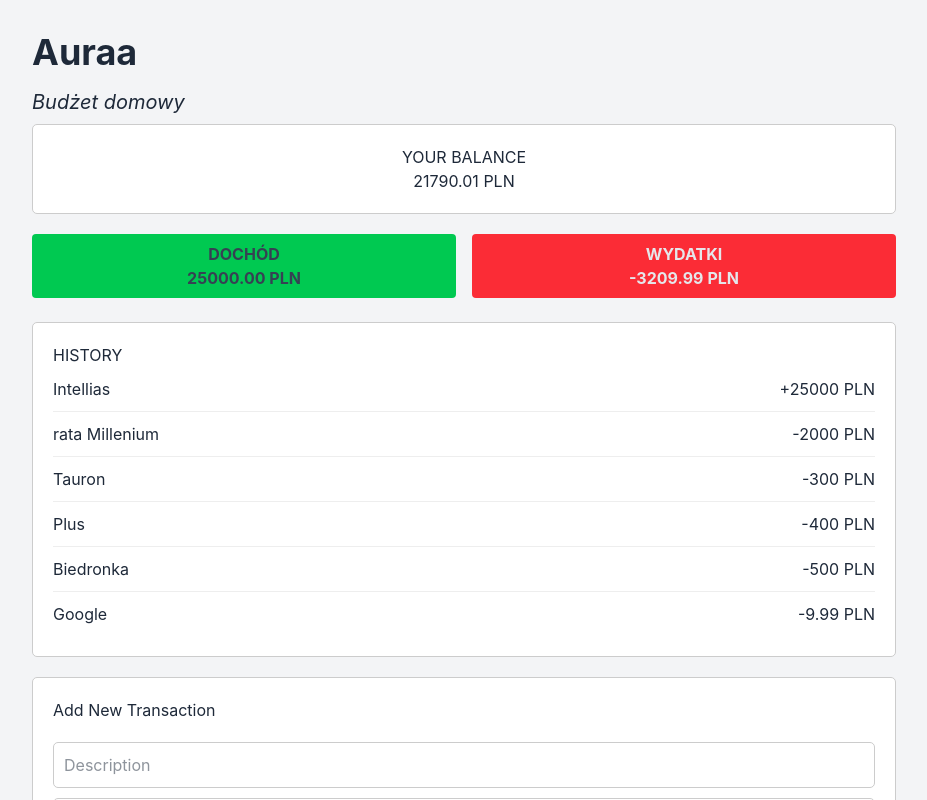
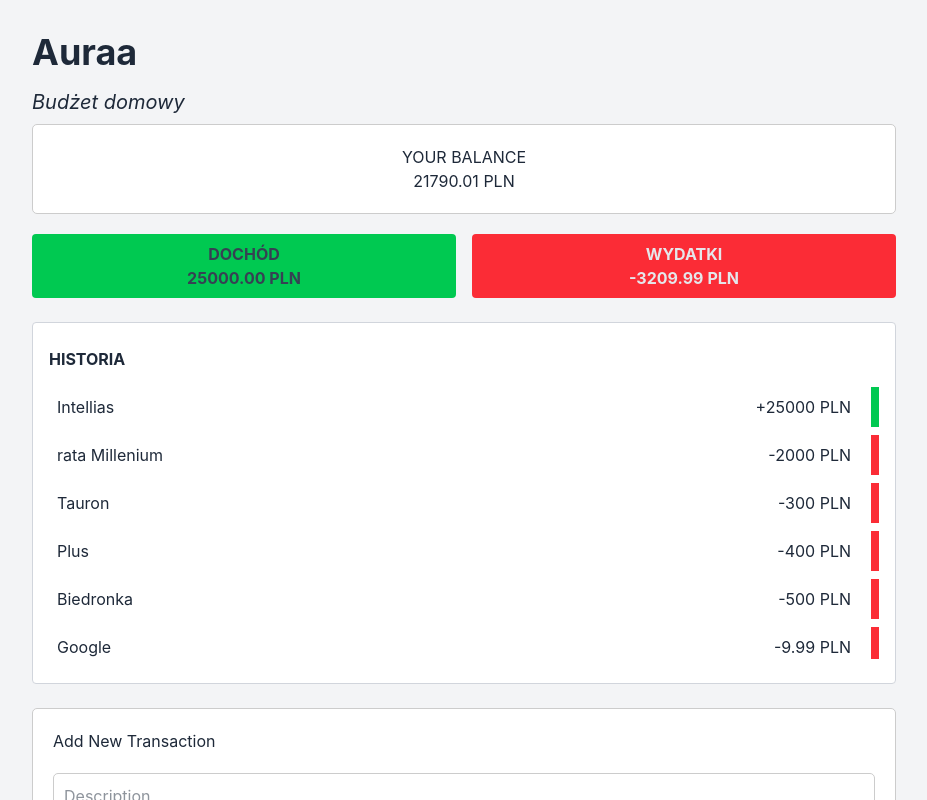
Before and after one commit to sobi3ch/mymoney, a Vue app: page / in a window 1280 px wide. Shown: the top 800 px of the page, without its empty margins (176-1103 px from the left). Built offline with nearby package versions, Linux system fonts and the light colour scheme.

Commit message:
Restyle transactionList to tailwind

```diff
--- a/src/components/TransactionList.vue
+++ b/src/components/TransactionList.vue
@@ -10,37 +10,22 @@ defineProps({
 </script>
 
 <template>
-  <div id="transaction-list">
-    <p>HISTORY</p>
-    <ul v-if="transactions.length > 0">
-      <li v-for="transaction in transactions" :key="transaction.id">
+  <div id="transaction-list" class="rounded bg-white p-4 mb-6 border-1 border-gray-300">
+    <p class="py-2 rounded-sm font-bold uppercase">historia</p>
+    <ul v-if="transactions.length > 0" class="">
+      <li
+        v-for="transaction in transactions"
+        :key="transaction.id"
+        :class="[
+          'border-r-8 p-2 my-2 flex justify-between last:pb-0',
+          transaction.amount > 0 ? 'border-green-500' : 'border-red-500',
+        ]"
+      >
         <span>{{ transaction.description }}</span>
-        <span>{{ transaction.amount > 0 ? '+' : '' }}{{ transaction.amount }} PLN</span>
+        <span class="px-3"
+          >{{ transaction.amount > 0 ? '+' : '' }}{{ transaction.amount }} PLN</span
+        >
       </li>
     </ul>
   </div>
 </template>
-
-<style scoped>
-#transaction-list {
-  background-color: #fff;
-  padding: 20px;
-  text-align: left;
-  margin-bottom: 20px;
-  border: 1px solid #ccc;
-  border-radius: 5px;
-}
-#transaction-list ul {
-  list-style-type: none;
-  padding: 0;
-}
-#transaction-list li {
-  display: flex;
-  justify-content: space-between;
-  padding: 10px 0;
-  border-bottom: 1px solid #eee;
-}
-#transaction-list li:last-child {
-  border-bottom: none;
-}
-</style>
```
